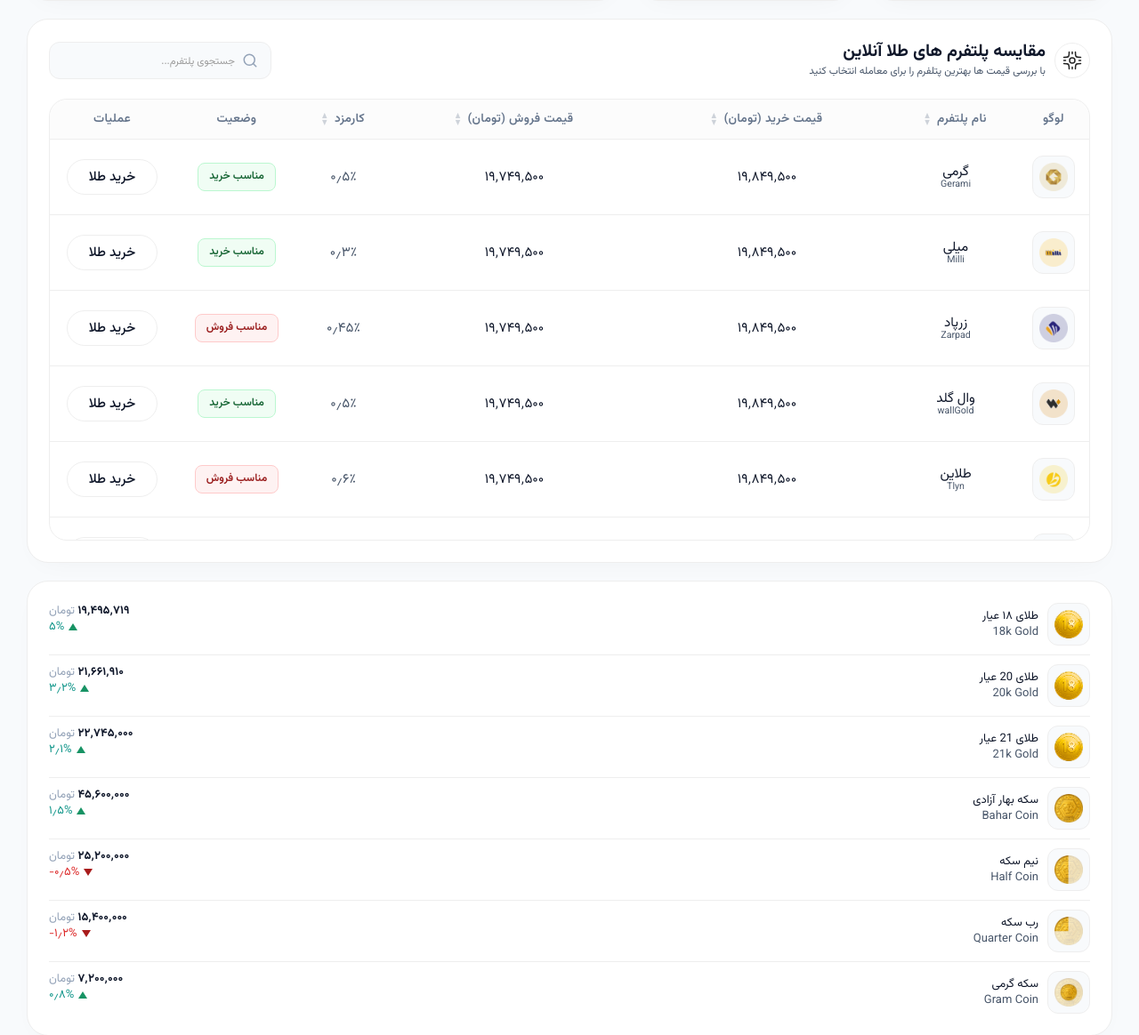
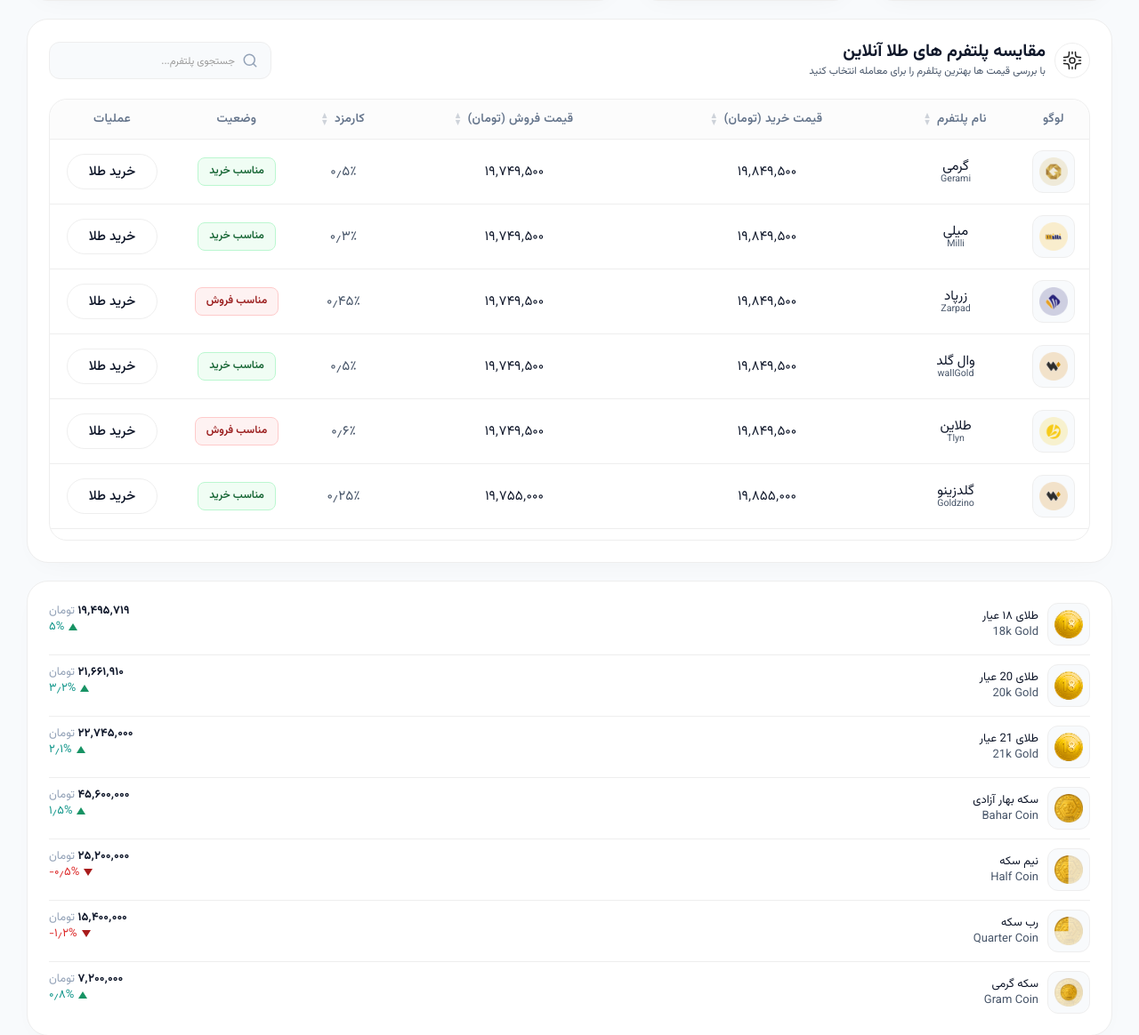
Before and after one commit to fariborzj2/TalaOnline, a PHP site: page / in a window 1280 px wide. Shown: the part 452-1616 px from the top of the page at 89% size. Run offline with PHP 8.4, Linux system fonts and the light colour scheme; some libraries are stand-ins or nearby versions.

Commit message:
Refactor styles for block-card and table-box
Updated padding and min-width properties for better layout.

```diff
--- a/css/style.css
+++ b/css/style.css
@@ -584,7 +584,7 @@ body {
   padding: 24px;
   background: var(--color-block);
   border: 1px solid var(--color-border);
-  flex-grow: 1;
+  /*! flex-grow: 1; */
   border-radius: 24px;
   max-width: 100%;
   overflow: hidden;
@@ -663,7 +663,7 @@ body {
 .table-box table {
   border-collapse: separate;
   border-spacing: 0;
-  min-width: 900px;
+  min-width: max-content;
   display: block; /* Change to block to allow tbody scrolling independently */
 }
 .table-box thead {
@@ -845,10 +845,10 @@ th {
   text-transform: uppercase;
   letter-spacing: 0.025em;
   color: #64748b;
-  padding: 12px 20px;
+  padding: 12px 12px;
 }
 td {
-  padding: 18px 20px;
+  padding: 12px;
 }
 
 /* Define column widths for flex table layout */
```
